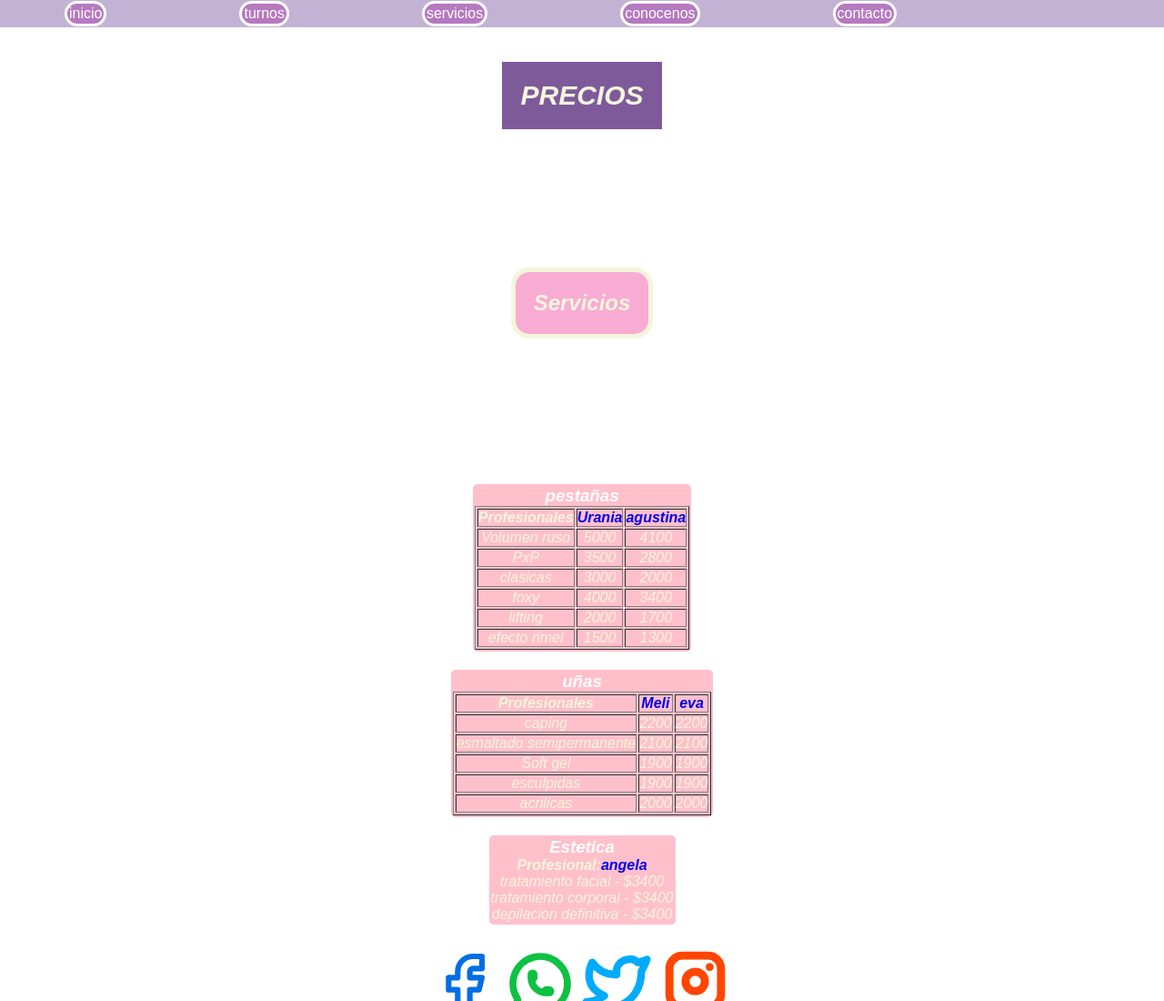
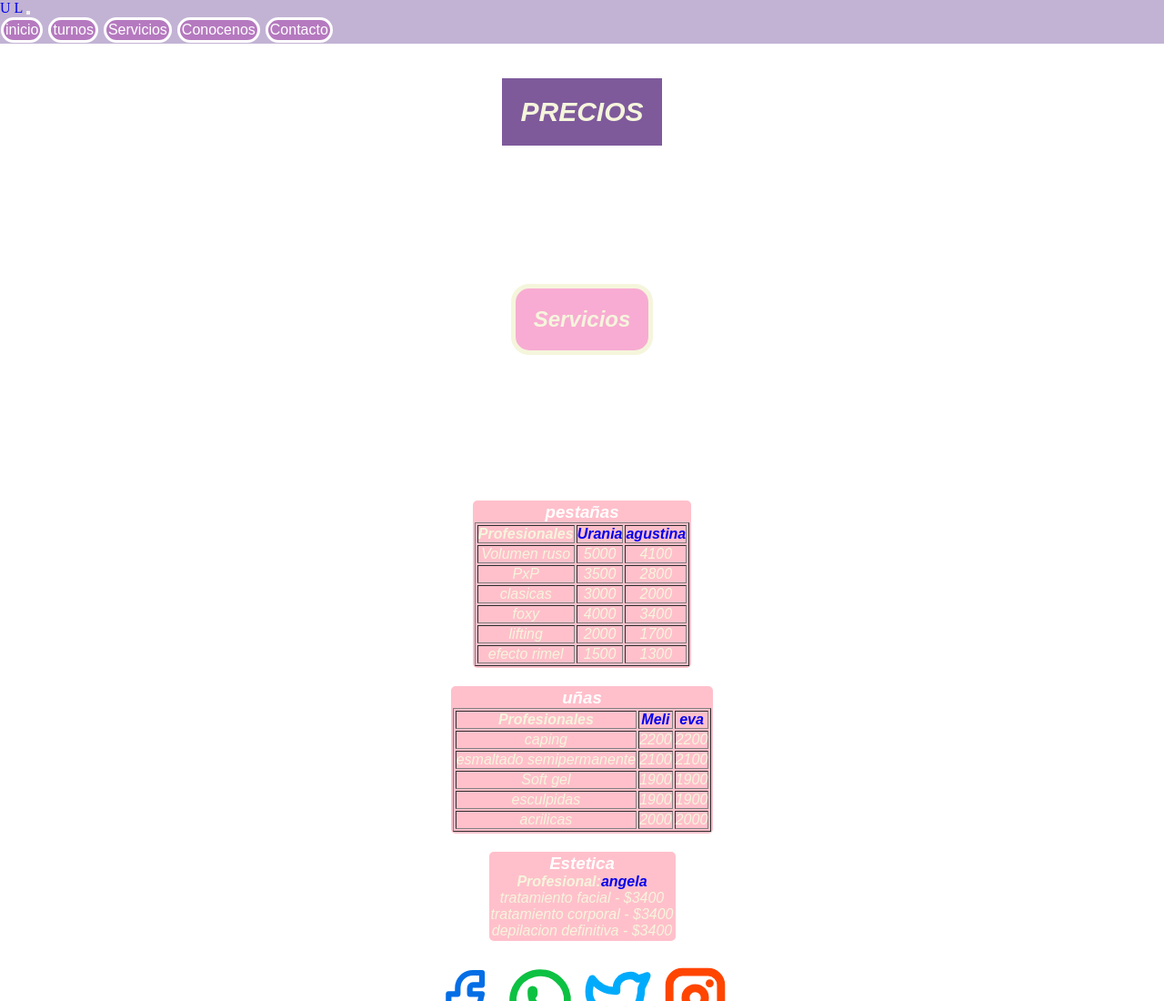
Before and after one commit to ErnestoGamba/Urania-Lashes, a website: page pages/servicios.html in a window 1280 px wide. Shown: the top 1100 px of the page at 91% size. Drawn offline with Linux system fonts and the light colour scheme.

Commit message:
header y footer con bs en todas las pag

```diff
--- a/pages/servicios.html
+++ b/pages/servicios.html
@@ -8,19 +8,26 @@
     <link rel="stylesheet" href="../css/style.css">
     <title>servicios</title>
 </head>
-
 <body class="body">
-    <header class="header">
-        <nav>
-            <ul>
-                <li class="li"><a class="header__nav__ul__li" href="../index.html">inicio</a></li>
-                <li class="li"><a class="header__nav__ul__li" href="./turnos.html">turnos</a></li>
-                <li class="li"><a class="header__nav__ul__li" href="./servicios.html">servicios</a></li>
-                <li class="li"><a class="header__nav__ul__li" href="./conocenos.html">conocenos</a></li>
-                <li class="li"><a class="header__nav__ul__li" href="./contacto.html">contacto</a></li>
-            </ul>
-        </nav>
-    </header>
+    <header class="header container-fluid">
+        <nav class="navbar navbar-expand-lg bg- #c2b3d4">
+            <div class="container-fluid">
+              <a class="navbar-brand" href="#">U L</a>
+              <button class="navbar-toggler" type="button" data-bs-toggle="collapse" data-bs-target="#navbarNavAltMarkup" aria-controls="navbarNavAltMarkup" aria-expanded="false" aria-label="Toggle navigation">
+                <span class="navbar-toggler-icon"></span>
+              </button>
+              <div class="collapse navbar-collapse" id="navbarNavAltMarkup">
+                <div class="navbar-nav">
+                    <a class="header__nav__ul__li nav-link" href="../index.html">inicio</a>
+                    <a class="header__nav__ul__li nav-link" href="./turnos.html">turnos</a>
+                    <a class="header__nav__ul__li nav-link" href="./servicios.html">Servicios</a>
+                    <a class="header__nav__ul__li nav-link" href="./conocenos.html">Conocenos</a>
+                    <a class="header__nav__ul__li nav-link" href="./contacto.html">Contacto</a>
+                </div>
+              </div>
+            </div>
+          </nav>
+         </header>
     <main class="main">
     <h1>precios</h1>
     <section>
```
Also changed, not shown: pages/contacto.html (+19 -16 lines), pages/turnos.html (+19 -12 lines).
